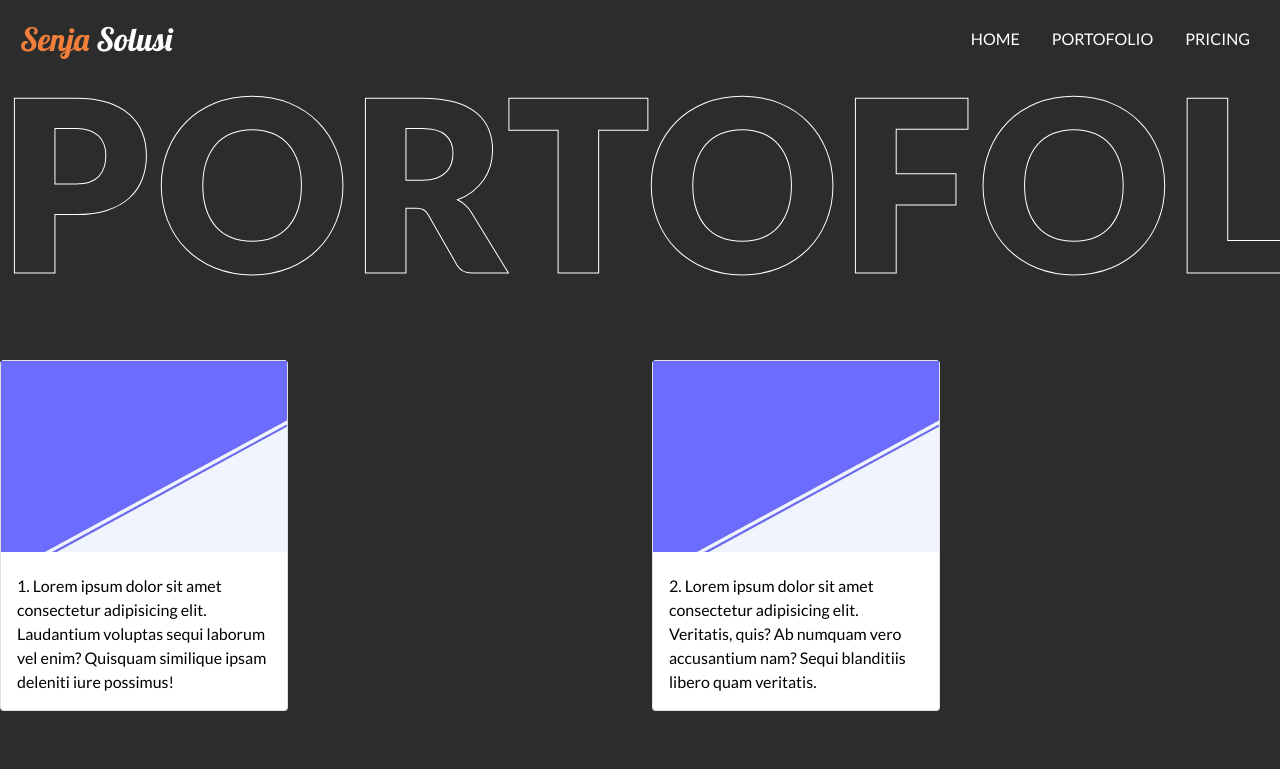
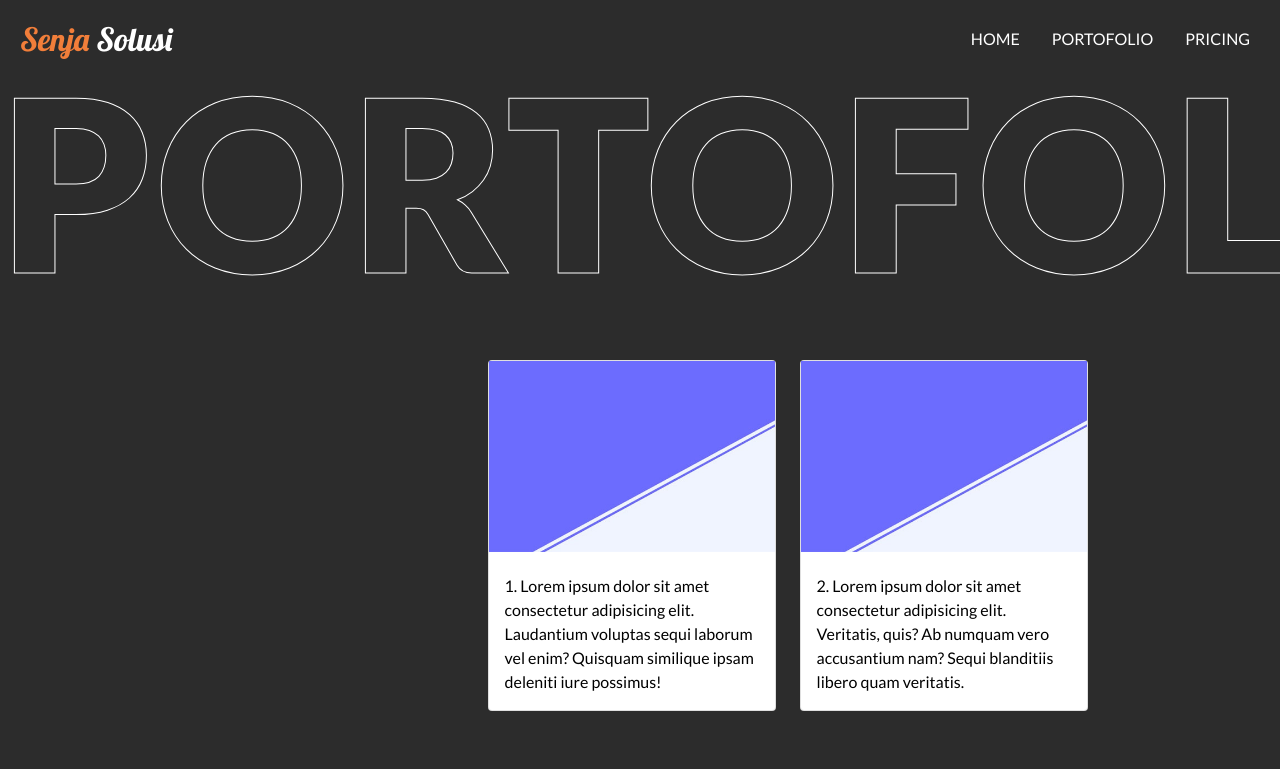
Before and after one commit to kangnikol/next-web, a Next.js app: page /content/Portofolio in a window 1280 px wide. Shown: the top 769 px of the page. Built offline with nearby package versions, Linux system fonts and the light colour scheme.

Commit message:
fix portofolio

```diff
--- a/css/main.css
+++ b/css/main.css
@@ -138,6 +138,21 @@
 .portofolioBox {
   color: white;
   background: #2c2c2c;
+  display: -webkit-box;
+  display: -ms-flexbox;
+  display: flex;
+  -webkit-box-orient: vertical;
+  -webkit-box-direction: normal;
+      -ms-flex-direction: column;
+          flex-direction: column;
+  -webkit-box-pack: center;
+      -ms-flex-pack: center;
+          justify-content: center;
+  -webkit-box-align: center;
+      -ms-flex-align: center;
+          align-items: center;
+  -ms-flex-wrap: wrap;
+      flex-wrap: wrap;
 }
 
 .portofolioBox .r-text {
@@ -169,13 +184,12 @@
   display: -webkit-box;
   display: -ms-flexbox;
   display: flex;
-  -webkit-box-pack: center;
-      -ms-flex-pack: center;
-          justify-content: center;
+  -ms-flex-pack: distribute;
+      justify-content: space-around;
   -webkit-box-align: center;
       -ms-flex-align: center;
           align-items: center;
-  margin-bottom: 60px;
+  margin-bottom: 70px;
   color: black;
 }
 
--- a/sass/main.scss
+++ b/sass/main.scss
@@ -139,10 +139,11 @@
   // margin-top: 1px;
   color: white;
   background: rgb(44, 44, 44);
-  // display: flex;
-  // justify-content: center;
-  // align-items: center;
-  // flex-wrap: wrap;
+  display: flex;
+  flex-direction: column;
+  justify-content: center;
+  align-items: center;
+  flex-wrap: wrap;
 
   .r-text {
     // display: flex;
@@ -173,11 +174,9 @@
 
   .card {
     display: flex;
-    justify-content: center;
+    justify-content: space-around;
     align-items: center;
-    // margin-left: 5em;
-    // margin-top: 200px;
-    margin-bottom: 60px;
+    margin-bottom: 70px;
     color: black;
   }
 }
```
Also changed, not shown: 1 other file (tests, documents, lock files or other folders).
